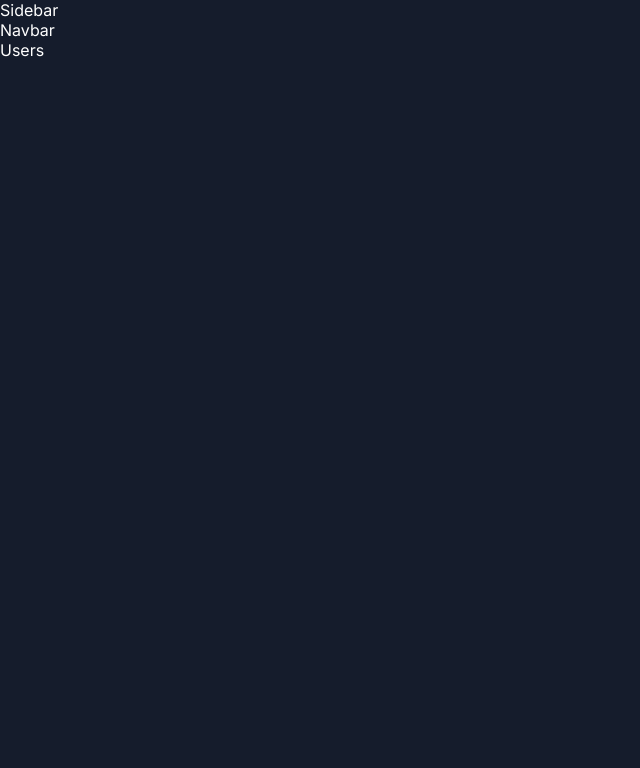
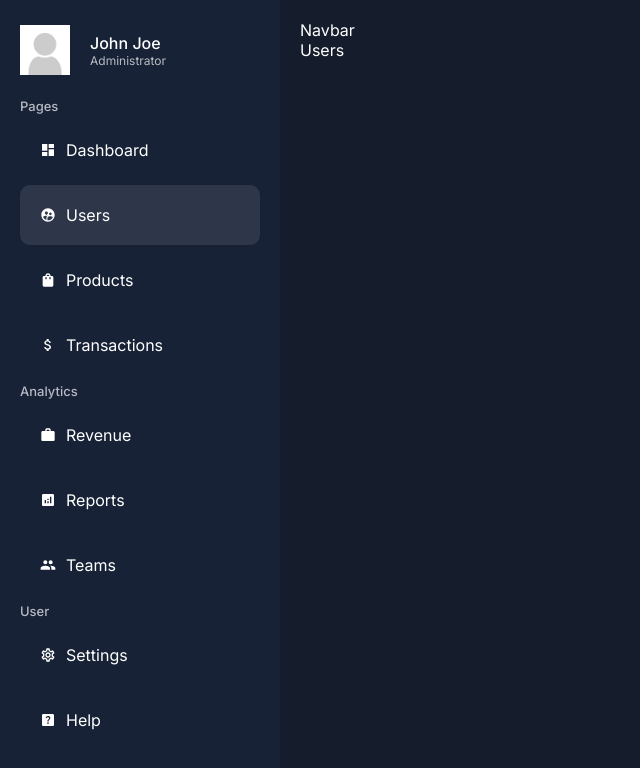
Before and after one commit to nrmz/nextadmin, a Next.js app: page /dashboard/users in a window 1280 px wide. Shown: the top 768 px of the page, without its empty margins (0-640 px from the left). Built offline with nearby package versions, Linux system fonts and the light colour scheme.

Commit message:
sidebar design

```diff
--- a/app/ui/dashboard/dashboard.module.css
+++ b/app/ui/dashboard/dashboard.module.css
@@ -0,0 +1,14 @@
+.container{
+    display: flex;
+}
+
+.menu{
+    flex: 1;
+    background-color: var(--bgSoft);
+    padding: 20px;
+}
+
+.content{
+    flex: 4;
+    padding: 20px;
+}
--- /dev/null
+++ b/app/ui/dashboard/sidebar/menuLink/menuLink.jsx
@@ -0,0 +1,19 @@
+"use client"
+
+import Link from 'next/link'
+import styles from './menuLink.module.css'
+import {usePathname } from 'next/navigation'
+
+const MenuLink = ({item}) => {
+
+    const pathname = usePathname();
+    console.log(pathname);
+    return (
+        <Link href={item.path} className={`${styles.container} ${pathname === item.path && styles.active}`}>
+            {item.icon}
+            {item.title}
+        </Link>
+    )
+}
+
+export default MenuLink
--- /dev/null
+++ b/app/ui/dashboard/sidebar/menuLink/menuLink.module.css
@@ -0,0 +1,12 @@
+.container{
+    padding: 20px;
+    display: flex;
+    align-items: center;
+    gap: 10px;
+    margin: 5px 0px;
+    border-radius: 10px;
+}
+
+.container:hover, .active{
+    background-color: #2e374a;
+}
--- a/app/ui/dashboard/sidebar/sidebar.jsx
+++ b/app/ui/dashboard/sidebar/sidebar.jsx
@@ -1,6 +1,102 @@
+import Image from "next/image";
+import MenuLink from "./menuLink/menuLink";
+import styles from "./sidebar.module.css"
+import {
+    MdDashboard,
+    MdSupervisedUserCircle,
+    MdShoppingBag,
+    MdAttachMoney,
+    MdWork,
+    MdAnalytics,
+    MdPeople,
+    MdOutlineSettings,
+    MdHelpCenter,
+  } from "react-icons/md";
+
+const menuItems = [
+    {
+      title: "Pages",
+      list: [
+        {
+          title: "Dashboard",
+          path: "/dashboard",
+          icon: <MdDashboard />,
+        },
+        {
+          title: "Users",
+          path: "/dashboard/users",
+          icon: <MdSupervisedUserCircle />,
+        },
+        {
+          title: "Products",
+          path: "/dashboard/products",
+          icon: <MdShoppingBag />,
+        },
+        {
+          title: "Transactions",
+          path: "/dashboard/transactions",
+          icon: <MdAttachMoney />,
+        },
+      ],
+    },
+    {
+      title: "Analytics",
+      list: [
+        {
+          title: "Revenue",
+          path: "/dashboard/revenue",
+          icon: <MdWork />,
+        },
+        {
+          title: "Reports",
+          path: "/dashboard/reports",
+          icon: <MdAnalytics />,
+        },
+        {
+          title: "Teams",
+          path: "/dashboard/teams",
+          icon: <MdPeople />,
+        },
+      ],
+    },
+    {
+      title: "User",
+      list: [
+        {
+          title: "Settings",
+          path: "/dashboard/settings",
+          icon: <MdOutlineSettings />,
+        },
+        {
+          title: "Help",
+          path: "/dashboard/help",
+          icon: <MdHelpCenter />,
+        },
+      ],
+    },
+  ];
+
 const Sidebar = () => {
     return (
-        <div>Sidebar</div>
+        <div className={styles.container}>
+            <div className={styles.user}>
+                <Image src="/noavatar.png" alt="" width="50" height="50" />
+                <div className={styles.userDetail}>
+                    <span className={styles.username}>John Joe</span>
+                    <span className={styles.userTitle}>Administrator</span>
+                </div>
+            </div>
+            <ul className={styles.list}>
+                {menuItems.map((cat) => (
+                    <li key={cat.title}>
+                        <span className={styles.cat}>{cat.title}</span>
+                        {cat.list.map((item) => (
+                            <MenuLink item={item} key={item.title} />
+                        ))}
+                    </li>
+                ))}
+            </ul>
+        </div>
     )
 }
 
--- a/app/ui/dashboard/sidebar/sidebar.module.css
+++ b/app/ui/dashboard/sidebar/sidebar.module.css
@@ -0,0 +1,41 @@
+.container {
+    position: sticky;
+    top: 40px;
+}
+
+.user{
+    display: flex;
+    align-items: center;
+    gap: 20px;
+    margin-bottom: 20px;
+}
+
+.userImage{
+    border-radius: 50%;
+    object-fit: cover;
+}
+
+.userDetail{
+    display: flex;
+    flex-direction: column;
+}
+
+.username{
+    font-weight: 500;
+}
+
+.userTitle{
+    font-size: 12px;
+    color: var(--textSoft);
+}
+
+.list {
+    list-style: none;
+}
+
+.cat{
+    color: var(--textSoft);
+    font-weight: 500;
+    font-size: 13px;
+    margin: 10px 0px;
+}
--- a/package.json
+++ b/package.json
@@ -12,7 +12,8 @@
     "@next/eslint-plugin-next": "14.0.1",
     "next": "14.0.1",
     "react": "18",
-    "react-dom": "18"
+    "react-dom": "18",
+    "react-icons": "^4.11.0"
   },
   "devDependencies": {
     "eslint": "8",
```
Also changed, not shown: 1 other file (tests, documents, lock files or other folders).
